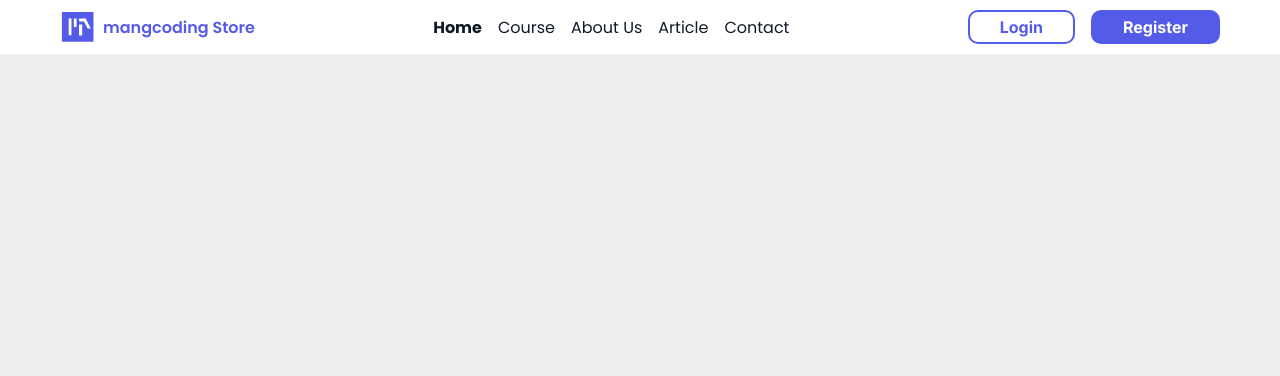
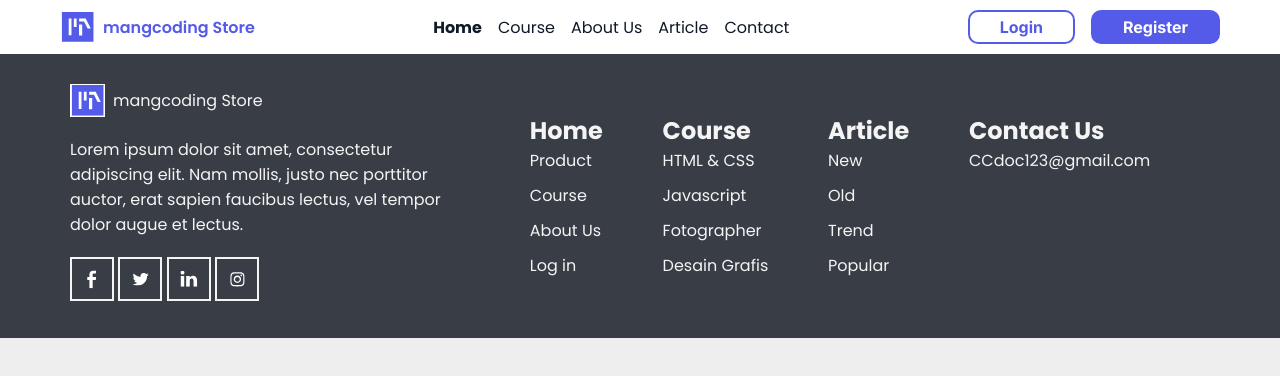
Before and after one commit to tawbazedan01/landing, a plain HTML site: page index.html in a window 1280 px wide. Drawn offline with Linux system fonts and the light colour scheme.

Commit message:
end footer

```diff
--- a/assets/css/base.css
+++ b/assets/css/base.css
@@ -22,5 +22,4 @@ ul{
     display: flex;
     justify-content: space-between;
     align-items: center;
-    flex-wrap: wrap;
 }
--- a/assets/css/main.css
+++ b/assets/css/main.css
@@ -23,15 +23,15 @@ body{
     font-weight: 600;
     color: var(--mainColor);
 }
-.nav ul{
+.navbar ul{
     display: flex;
     flex-wrap: wrap;
     gap: 16px;
 }
-.nav .home{
+.navbar .home{
     font-weight: 700;
 }
-.nav ul a{
+.navbar ul a{
     color: #101928;
 }
 .auth{
@@ -56,6 +56,50 @@ body{
     border: 2px solid var(--mainColor);
     font-weight: 700;
 }
+
+.footer{
+    background-color: #393E46;
+    padding: 30px 10px;
+    color: #F4F4F4;
+}
+.footer .logo{
+    display: flex;
+    align-items: center;
+    gap: 8px;
+}
+.footer .logo img{
+    width: 35px;
+}
+.footer a{
+    color: #F4F4F4;
+}
+.footer-left-side{
+    width: 400px;
+    display: flex;
+    flex-direction: column;
+    flex-wrap: wrap;
+    gap: 20px;
+}
+.footer-left-side .icons img{
+    gap: 10px;
+    width: 20px;
+    height: 20px;
+    border: 2px #F4F4F4 solid;
+    padding: 10px;
+}
+
+.footer-right-side{
+    flex-grow: 1;
+    display: flex;
+    flex-wrap: wrap;
+    justify-content: space-evenly;
+ }
+ .footer-right-side .footer-item nav{
+    display: flex;
+    flex-direction: column;
+    gap: 10px
+ }
+
 
 @media  screen and (max-width:992px){
     .nav,
--- a/index.html
+++ b/index.html
@@ -10,7 +10,8 @@
 </head>
 
 <body>
-    <header class="header">
+   <!-- start header -->
+   <header class="header">
         <div class="container">
             <div class="row">
                 <div class="logo">
@@ -18,7 +19,7 @@
                     <a href="#"> mangcoding Store </a>
                 </div>
                 <i class="fa-solid fa-bars menu"></i>
-                <nav class="nav">
+                <nav class="navbar">
                     <ul>
                         <li> <a href="#" class="home">Home</a></li>
                         <li> <a href="#">Course</a></li>
@@ -33,7 +34,65 @@
                 </div>
             </div>
         </div>
-    </header>
+   </header>
+   <!-- end header -->
+
+   <!-- start footer -->
+    <footer class="footer">
+       <div class="container">
+        <div class="row">
+            <div class="footer-left-side">
+                <div class="logo">
+                    <img src="./assets/img/Logo.svg" />
+                    <a href="#"> mangcoding Store </a>
+                </div>
+                <p> Lorem ipsum dolor sit amet, consectetur adipiscing elit. Nam mollis, justo nec porttitor auctor, erat sapien faucibus lectus, vel tempor dolor augue et lectus.  </p>
+                <div class="icons">
+                    <img src="./assets/img/public/facebook logo.svg"/>
+                    <img src="./assets/img/public/Twitter logo.svg"/>
+                    <img src="./assets/img/public/linkedin logo.svg"/>
+                    <img src="./assets/img/public/instagram logo.svg"/>
+                </div>
+            </div>
+            <div class="footer-right-side">
+                <div class="footer-item">
+                    <h2>Home</h2>
+                <nav>
+                    <a href="#">Product</a>
+                    <a href="#">Course</a>
+                    <a href="#">About Us</a>
+                    <a href="#">Log in</a>
+                </nav>
+                </div>
+                <div class="footer-item">
+                    <h2>Course</h2>
+                    <nav>
+                        <a href="#">HTML & CSS</a>
+                        <a href="#">Javascript</a>
+                        <a href="#">Fotographer</a>
+                        <a href="#">Desain Grafis</a>
+                    </nav>
+                </div>
+                <div class="footer-item">
+                    <h2>Article</h2>
+                    <nav>
+                        <a href="#">New</a>
+                        <a href="#">Old</a>
+                        <a href="#">Trend</a>
+                        <a href="#">Popular</a>
+                    </nav>
+                </div>
+                <div class="footer-item">
+                <h2>Contact Us</h2>
+                <nav>
+                <a href="#">CCdoc123&#64;gmail.com</a>
+                </nav>
+                </div>
+            </div>
+        </div>
+       </div>
+    </footer>
+   <!-- end footer -->
 </body>
 
 </html>
```
Also changed, not shown: assets/img/public/Twitter logo.svg (added), assets/img/public/facebook logo.svg (added), assets/img/public/instagram logo.svg (added), assets/img/public/linkedin logo.svg (added).
